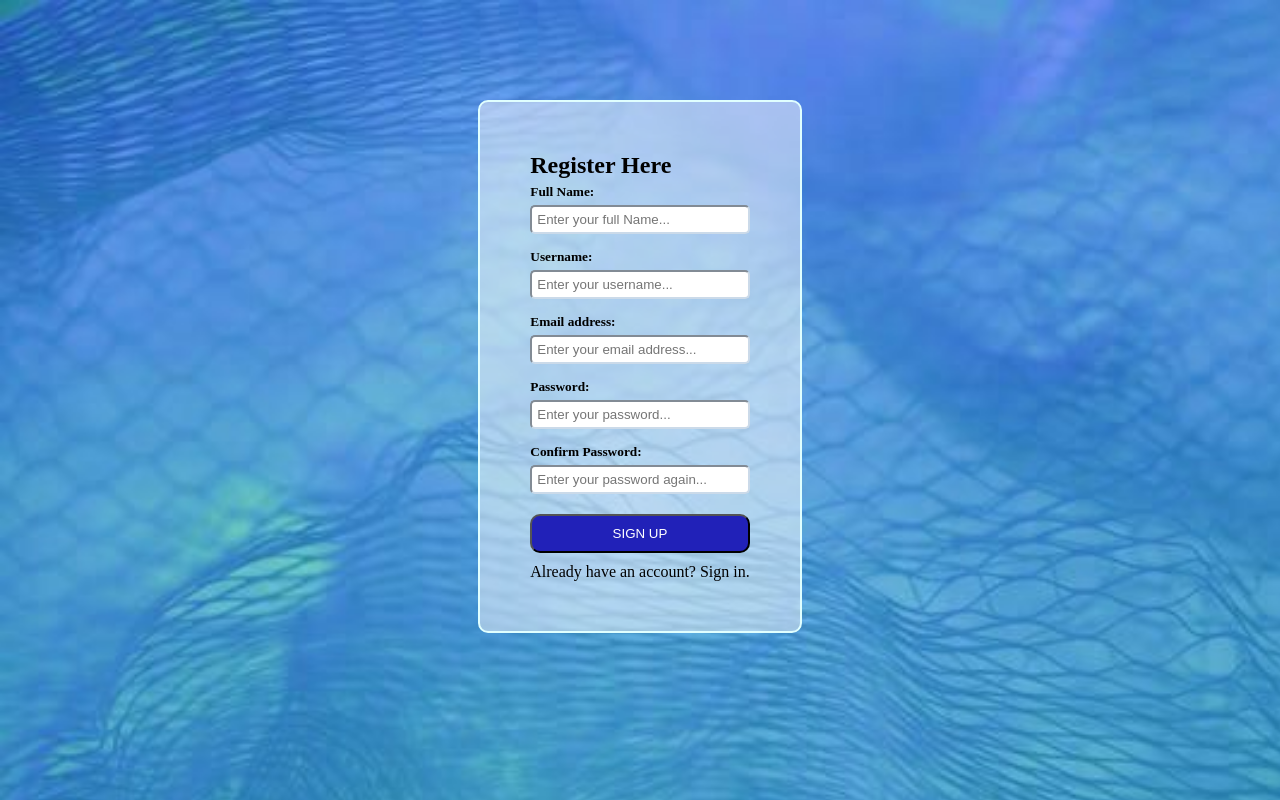
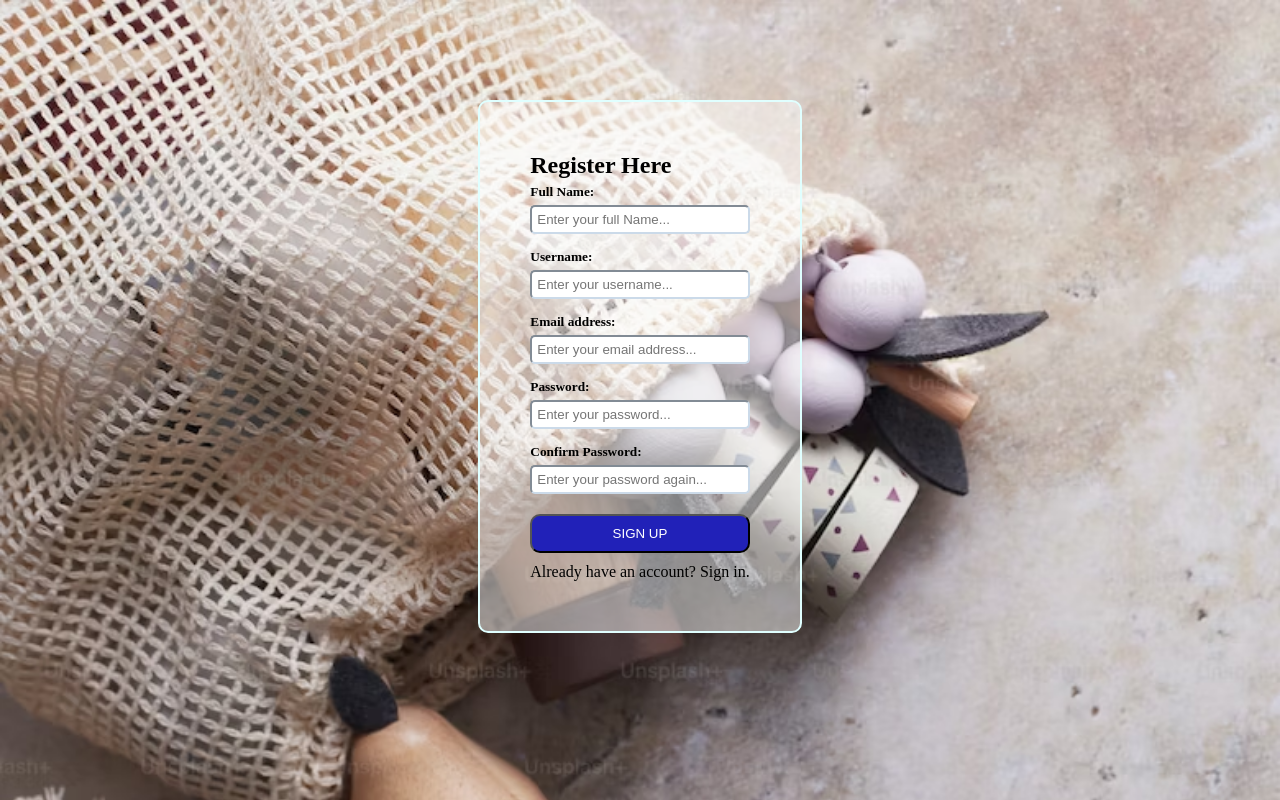
Before and after one commit to babisha/ecommerce-app, a React (Vite) app: page / in a window 1280 px wide. Built offline with nearby package versions, Linux system fonts and the light colour scheme.

Commit message:
new coverimage

```diff
--- a/src/App.css
+++ b/src/App.css
@@ -4,7 +4,7 @@
 }
 
 body {
-  background-image: url("/images/netInOcean.jpg");
+  background-image: url("/images/Image1.jpeg");
   background-repeat: no-repeat;
   background-size: 150%;
 }
```
Also changed, not shown: public/images/Image1.jpeg (added).
